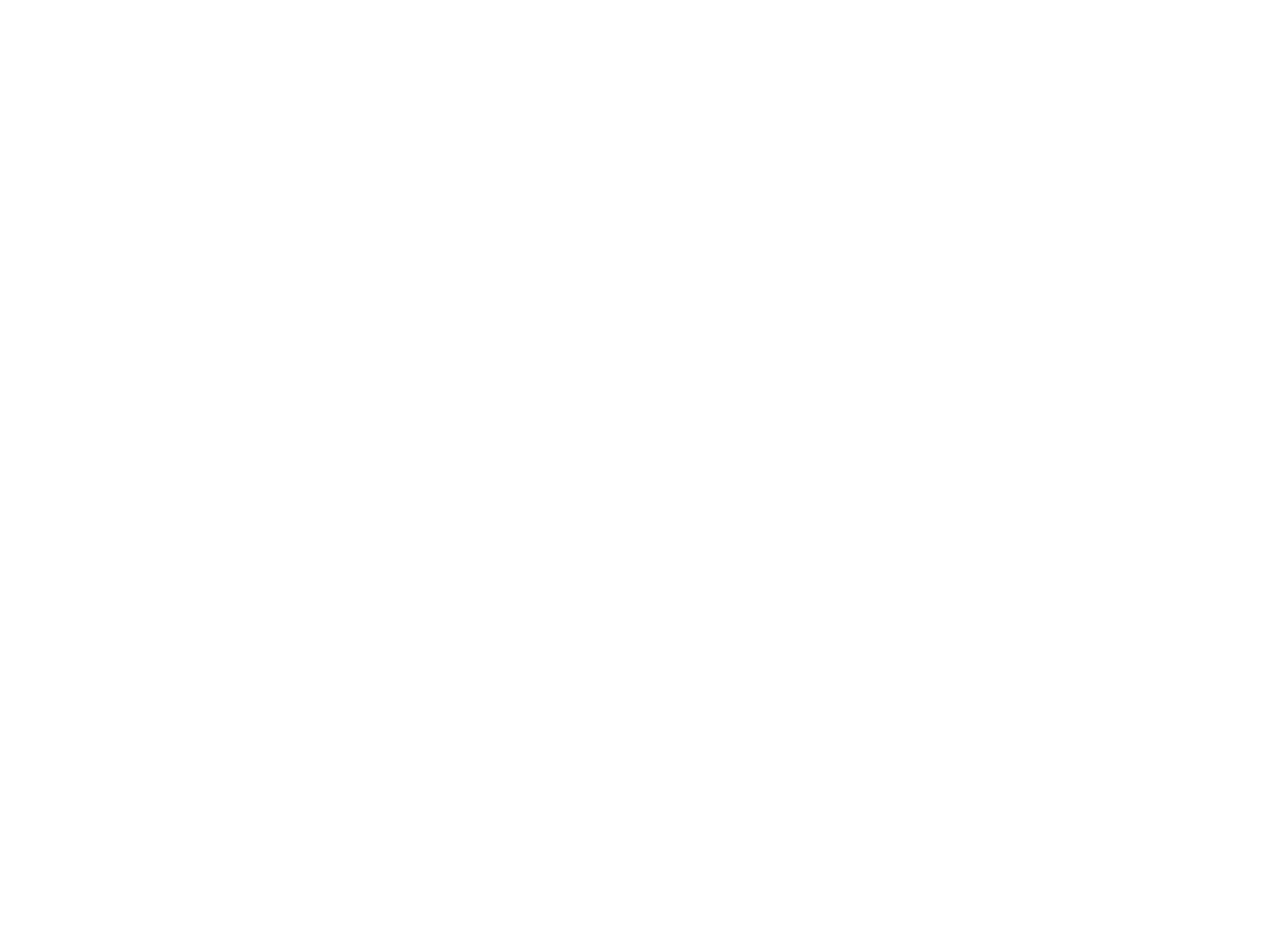
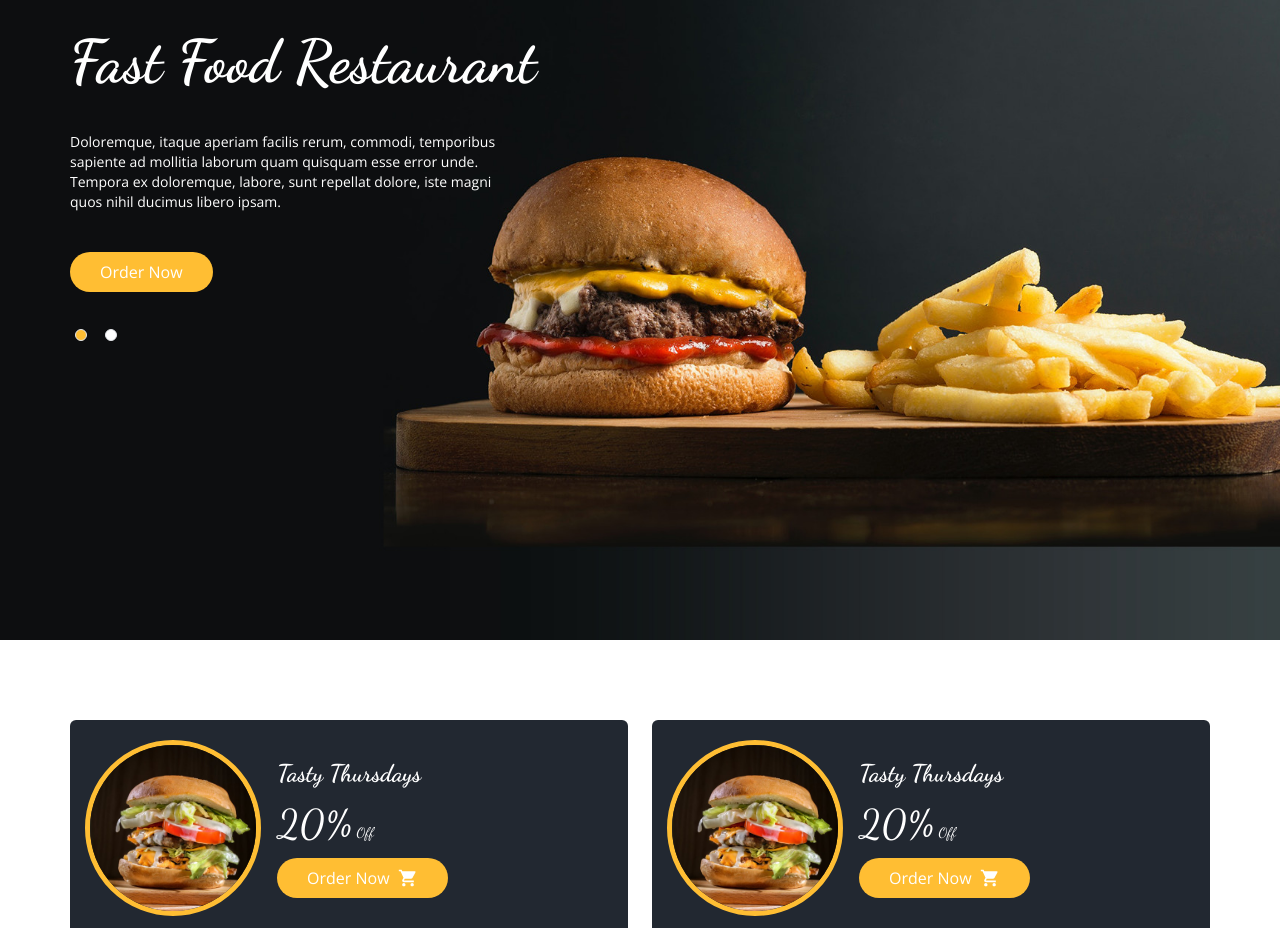
Before and after one commit to esraaagul/food-app, a Next.js app: page / in a window 1280 px wide. Shown: the part 160-1088 px from the top of the page. Before the commit the page ends 800 px from the top, so only its background shows below. Built offline with nearby package versions, Linux system fonts and the light colour scheme.

Commit message:
add home page component

```diff
--- /dev/null
+++ b/components/Campaigns.jsx
@@ -0,0 +1,40 @@
+import Image from "next/image";
+import Title from "./ui/Title";
+import { MdShoppingCart } from "react-icons/md";
+
+const CampaignItem = () => {
+  return (
+    <div className="bg-secondary flex-1 rounded-md py-5 px-[15px] flex items-center gap-x-4">
+      <div className="relative md:w-44 md:h-44 w-36 h-3 border-[5px] border-primary rounded-full overflow-hidden">
+        <Image
+          src="/images/o1.jpg"
+          alt=""
+          layout="fill"
+          className="hover:scale-105 transition-all"
+          objectFit="cover"
+        />
+      </div>
+      <div className="text-white">
+        <Title addClass="text-2xl">Tasty Thursdays</Title>
+        <div className="font-dancing my-1">
+          <span className="text-[40px]">20%</span>
+          <span className="text-sm inline-block ml-1">Off</span>
+        </div>
+        <button className="btn-primary flex items-center gap-x-2">
+          Order Now <MdShoppingCart size={20} />
+        </button>
+      </div>
+    </div>
+  );
+};
+
+const Campaigns = () => {
+  return (
+    <div className="flex justify-between container mx-auto py-20 gap-6 flex-wrap">
+      <CampaignItem />
+      <CampaignItem />
+    </div>
+  );
+};
+
+export default Campaigns;
--- /dev/null
+++ b/components/Carousel.jsx
@@ -0,0 +1,68 @@
+import Image from "next/image";
+import React from "react";
+import Title from "./ui/Title";
+import Slider from "react-slick";
+
+const Carousel = () => {
+  const settings = {
+    dots: true,
+    infinite: true,
+    speed: 500,
+    slidesToShow: 1,
+    slidesToScroll: 1,
+    arrows: false,
+    autoplay: true,
+    autoplaySpeed: 30000,
+    appenDots: (dots) => (
+      <div>
+        <ul>{dots}</ul>
+      </div>
+    ),
+    customPaging: (i) => (
+      <div className="w-3 h-3 border bg-white rounded-full mt-10"></div>
+    ),
+  };
+
+  return (
+    <div className="h-screen w-full container mx-auto -mt-[88px]">
+      <div className="absolute top-0 left-0 w-full h-full">
+        <div className="relative h-full w-full ">
+          <Image
+            className="object-cover"
+            src="/images/hero-bg.jpg"
+            alt=""
+            fill
+          />
+        </div>
+      </div>
+      <Slider {...settings}>
+        <div>
+          <div className="mt-48  text-white flex flex-col items-start gap-y-10">
+            <Title addClass="text-6xl">Fast Food Restaurant</Title>
+            <p className="text-sm sm:w-2/5 w-full">
+              Doloremque, itaque aperiam facilis rerum, commodi, temporibus
+              sapiente ad mollitia laborum quam quisquam esse error unde.
+              Tempora ex doloremque, labore, sunt repellat dolore, iste magni
+              quos nihil ducimus libero ipsam.
+            </p>
+            <button className="btn-primary">Order Now</button>
+          </div>
+        </div>
+        <div>
+          <div className="relative text-white top-48 flex flex-col items-start gap-y-10">
+            <Title addClass="text-6xl">Fast Food Restaurant</Title>
+            <p className="text-sm sm:w-2/5 w-full">
+              Doloremque, itaque aperiam facilis rerum, commodi, temporibus
+              sapiente ad mollitia laborum quam quisquam esse error unde.
+              Tempora ex doloremque, labore, sunt repellat dolore, iste magni
+              quos nihil ducimus libero ipsam.
+            </p>
+            <button className="btn-primary">Order Now</button>
+          </div>
+        </div>
+      </Slider>
+    </div>
+  );
+};
+
+export default Carousel;
--- a/components/layout/header.jsx
+++ b/components/layout/header.jsx
@@ -3,17 +3,23 @@
 import { FaUserAlt, FaShoppingCart, FaSearch } from "react-icons/fa";
 import { Search } from "../ui/Search";
 import { GiHamburgerMenu, GiCancel } from "react-icons/gi";
+import { useRouter } from "next/router";
 
 const Header = () => {
   const [isSearchModal, setIsSearchModal] = useState(false);
   const [isMenuModal, setIsMenuModal] = useState(false);
+  const router = useRouter();
 
   return (
-    <div className="h-[5.5rem] bg-secondary ">
+    <div
+      className={`h-[5.5rem] z-50 relative ${
+        router.asPath === "/" ? "bg-transparent" : "bg-secondary"
+      }`}
+    >
       <div className="flex justify-between container mx-auto items-center h-full text-white">
         <Logo />
         <nav
-          className={`sm:static absolute top-0 left-0 sm:w-auto sm:h-auto w-full h-screen sm:text-white text-black sm:bg-transparent bg-white sm:flex z-50 hidden
+          className={`sm:static absolute top-0 left-0 sm:w-auto sm:h-auto w-full h-full sm:text-white text-black sm:bg-transparent bg-white sm:flex z-50 hidden
             ${isMenuModal === true && "!grid place-content-center"}`}
         >
           {isMenuModal && (
--- /dev/null
+++ b/components/product/MenuWrapper.jsx
@@ -0,0 +1,28 @@
+import React from "react";
+import Title from "../ui/Title";
+import MenuItem from "./MenuItem";
+
+const MenuWrapper = () => {
+  return (
+    <div className="container mx-auto flex flex-col items-center">
+      <Title addClass="text-[40px]">Our Menu</Title>
+      <div className="mt-10">
+        <button className="px-6 py-2 bg-secondary text-white rounded-3xl">
+          All
+        </button>
+        <button className="px-6">Burger</button>
+        <button className="px-6">Pizza</button>
+        <button className="px-6">Drink</button>
+      </div>
+      <div className="mt-8 grid md:grid-cols-3 sm:grid-cols-2 grid-cols-1 gap-4">
+        <MenuItem />
+        <MenuItem />
+        <MenuItem />
+        <MenuItem />
+        <MenuItem />
+      </div>
+    </div>
+  );
+};
+
+export default MenuWrapper;
--- a/components/ui/Search.jsx
+++ b/components/ui/Search.jsx
@@ -1,7 +1,7 @@
 import React from "react";
 import Image from "next/image";
 import OutsideClickHandler from "react-outside-click-handler";
-import { Title } from "../ui/Title";
+import Title from "../ui/Title";
 import { GiCancel } from "react-icons/gi";
 
 export const Search = ({ setIsSearchModal }) => {
--- a/components/ui/Title.jsx
+++ b/components/ui/Title.jsx
@@ -1,5 +1,7 @@
 import React from "react";
 
-export const Title = ({ children, addClass }) => {
+const Title = ({ children, addClass }) => {
   return <div className={`${addClass} font-dancing font-bold`}>{children}</div>;
 };
+
+export default Title;
--- a/pages/_app.js
+++ b/pages/_app.js
@@ -1,3 +1,6 @@
+import "slick-carousel/slick/slick.css";
+import "slick-carousel/slick/slick-theme.css";
+
 import "@/styles/globals.css";
 
 export default function App({ Component, pageProps }) {
--- a/pages/home/index.jsx
+++ b/pages/home/index.jsx
@@ -1,5 +1,13 @@
-import React from "react";
+import Campaigns from "@/components/Campaigns";
+import Carousel from "@/components/Carousel";
+import MenuWrapper from "@/components/product/MenuWrapper";
 
 export default function Home() {
-  return <div className=""></div>;
+  return (
+    <div>
+      <Carousel />
+      <Campaigns />
+      <MenuWrapper />
+    </div>
+  );
 }
--- a/styles/globals.css
+++ b/styles/globals.css
@@ -9,3 +9,12 @@
 .btn-primary {
   @apply text-white px-[1.875rem] py-[0.5rem] rounded-3xl bg-primary cursor-pointer hover:opacity-70 transition-all;
 }
+.slick-dots {
+  @apply !flex justify-start w-full;
+}
+.slick-dots .slick-active div {
+  @apply bg-primary;
+}
+.slick-dots div {
+  @apply !m-0 !mt-8;
+}
```
Also changed, not shown: components/product/MenuItem.jsx (added, +29 -0 lines), public/images/hero-bg.jpg (added).
